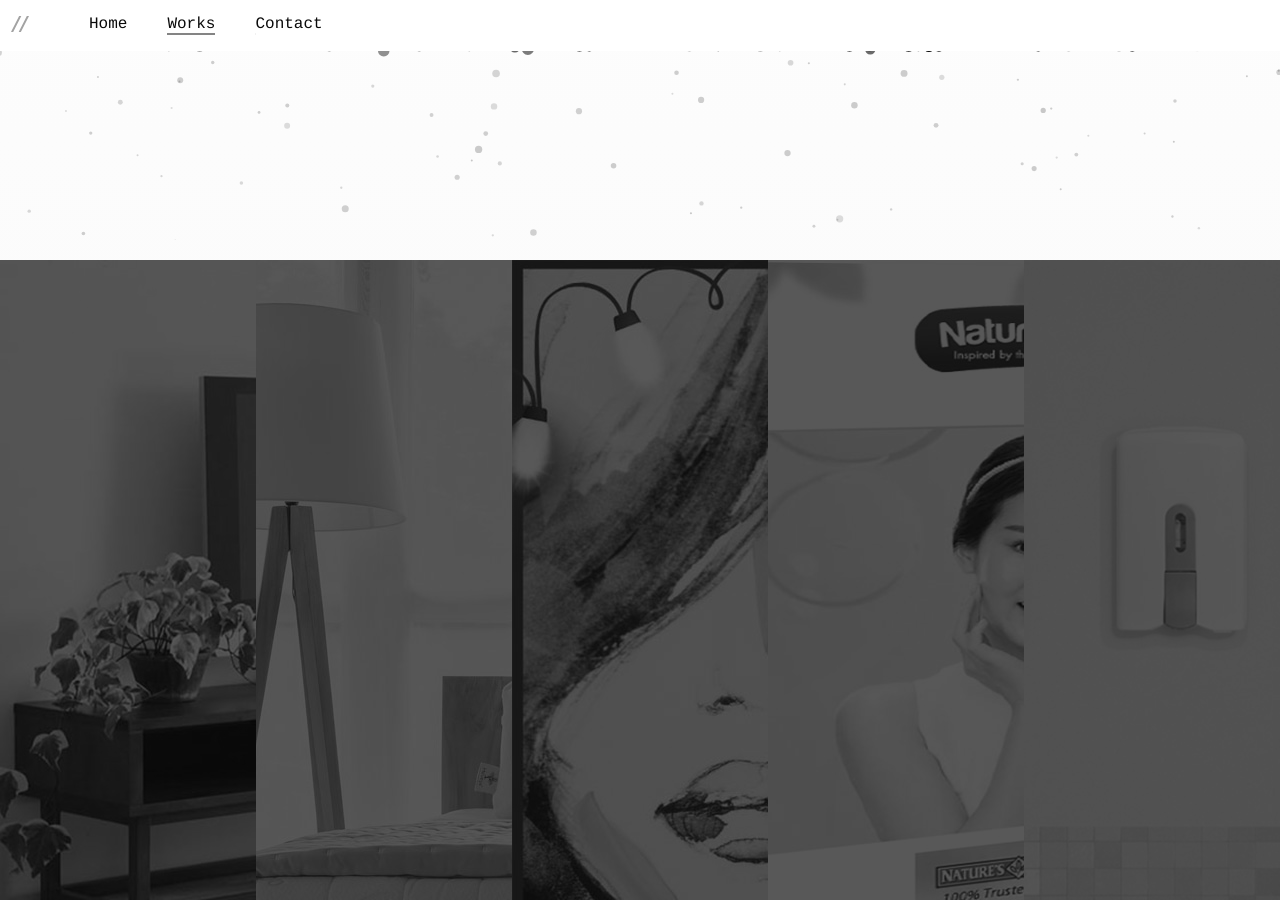
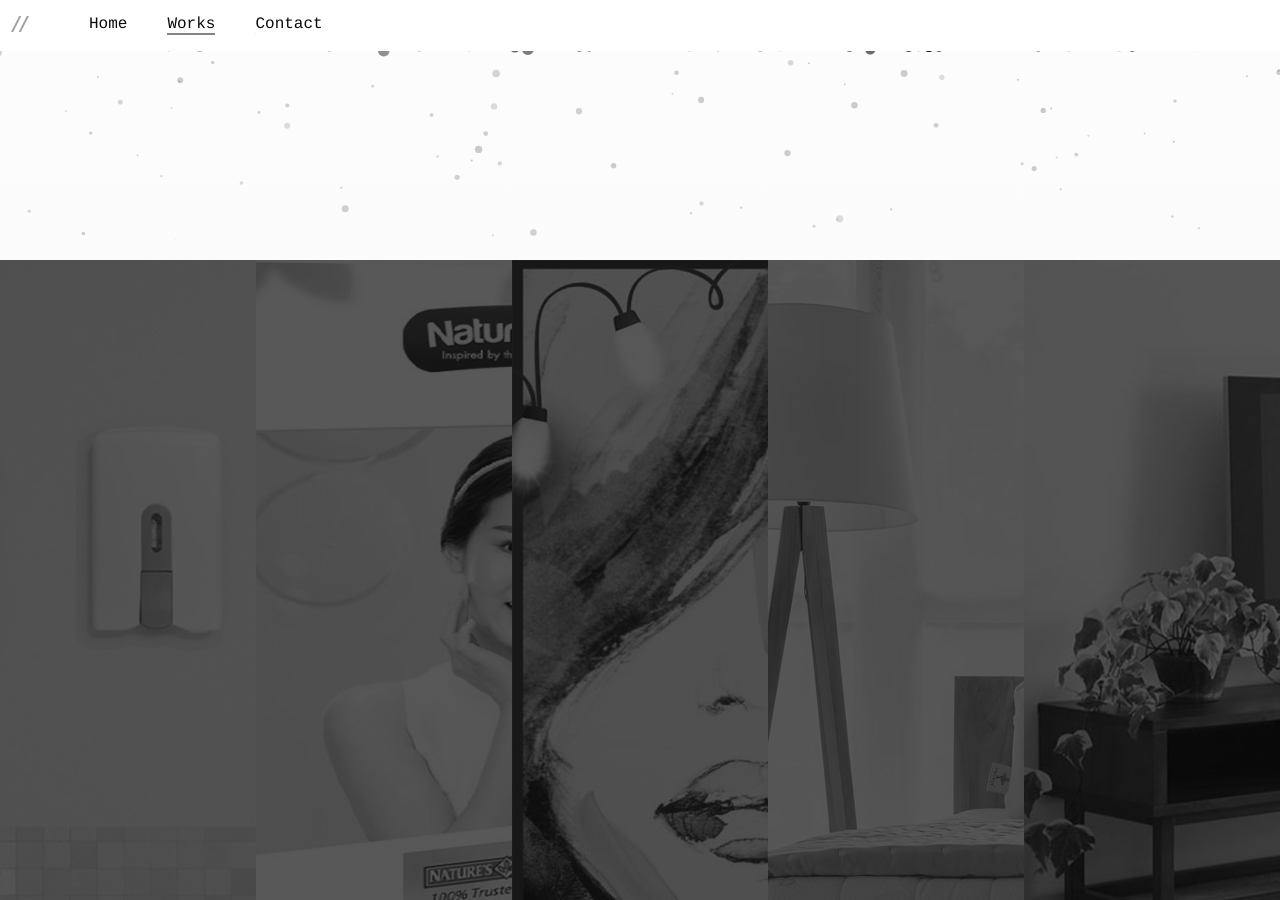
Before and after one commit to jasonheecs/jasonheecs.github.io, a Jekyll site: the page built from index.html, in a window 1280 px wide and 900 px high, scrolled down 660 px. Built offline with Jekyll 4.4.1, drawn with Linux system fonts in a browser that asks for light colours; nearby versions of some CDN libraries; comment, search, counter and statistics services are not loaded.

Commit message:
Fixed next item link in last portfolio item

```diff
--- a/_config.build.yml
+++ b/_config.build.yml
@@ -18,7 +18,7 @@
 
 # Build settings
 markdown: kramdown
-exclude: ["node_modules", "gulpfile.js", "package.json", "_scss", "app", "gulp", "_js", "src"]
+exclude: ["node_modules", "gulpfile.js", "package.json", "_scss", "gulp", "_js", "src"]
 include: ['.htaccess']
 
 # portfolio collection
--- a/_layouts/portfolio.html
+++ b/_layouts/portfolio.html
@@ -55,7 +55,7 @@
 			</div>
 		</a>
 	{% else %}
-		{% for post in site.categories['Portfolio'] limit:1 %}
+		{% assign post = site.portfolio | last %}
 	    <a class="post-nav__link post-nav__link--next" href="{{ post.url }}" title="View next work">
 			<div class="post-nav__titles">
 				<span class="post-nav__subtitle">Next Work</span>
@@ -65,6 +65,5 @@
 				{% include arrow-right.svg %}
 			</div>
 		</a>
-		{% endfor %}
 	{% endif %}
 </div>
--- a/index.html
+++ b/index.html
@@ -11,7 +11,7 @@
 
 <section id="works" class="accordion">
   <ul class="accordion__list">
-  {% for post in site.portfolio limit:5 %}
+  {% for post in site.portfolio reversed limit:5 %}
     {% assign img_base_url = '/images/works/' %}
 
     <li class="accordion__item">
```
